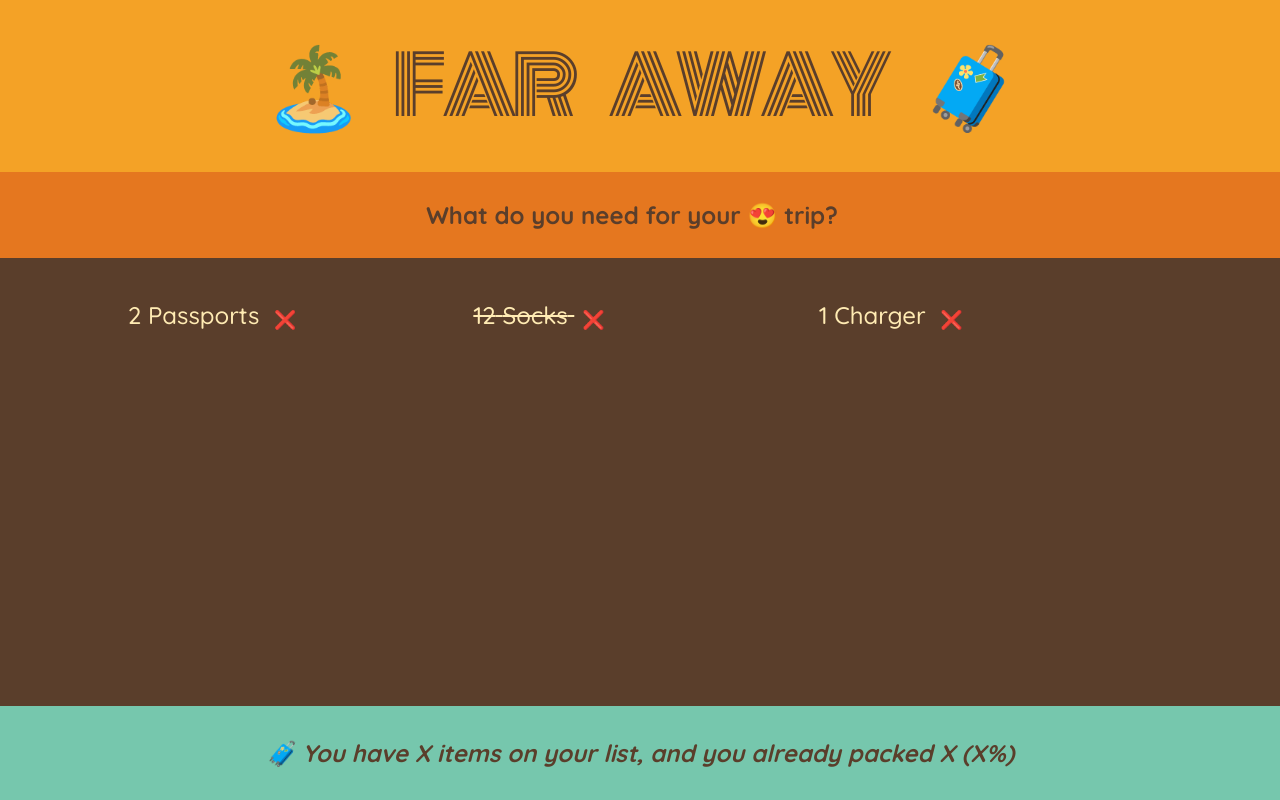
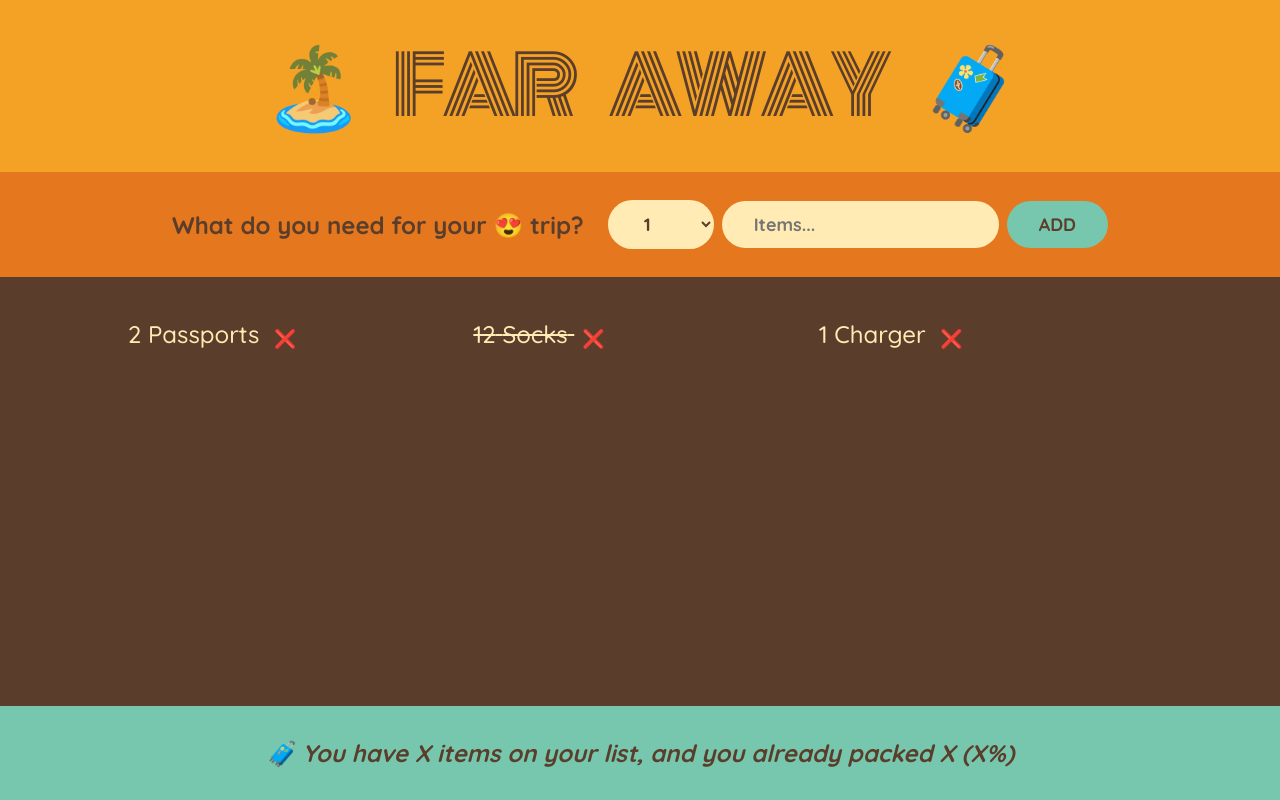
Before and after one commit to fathonaji/react-travel-list, a React (Vite) app: page / in a window 1280 px wide. Built offline with nearby package versions, Linux system fonts and the light colour scheme.

Commit message:
create form and handle submit mechanism to check how to handle form input in React

```diff
--- a/src/App.jsx
+++ b/src/App.jsx
@@ -1,7 +1,7 @@
 const initialItems = [
   { id: 1, description: "Passports", quantity: 2, packed: false },
   { id: 2, description: "Socks", quantity: 12, packed: true },
-  { id: 2, description: "Charger", quantity: 1, packed: false },
+  { id: 3, description: "Charger", quantity: 1, packed: false },
 ];
 function App() {
   return (
@@ -19,10 +19,22 @@
 }
 
 function Form() {
+  function handleSubmit(e) {
+    e.preventDefault();
+  }
   return (
-    <div className="add-form">
+    <form className="add-form" onSubmit={handleSubmit}>
       <h3>What do you need for your 😍 trip?</h3>
-    </div>
+      <select>
+        {Array.from({ length: 20 }, (_, i) => i + 1).map((num) => (
+          <option key={num} value={num}>
+            {num}
+          </option>
+        ))}
+      </select>
+      <input type="text" placeholder="Items..." />
+      <button>Add</button>
+    </form>
   );
 }
 
```
